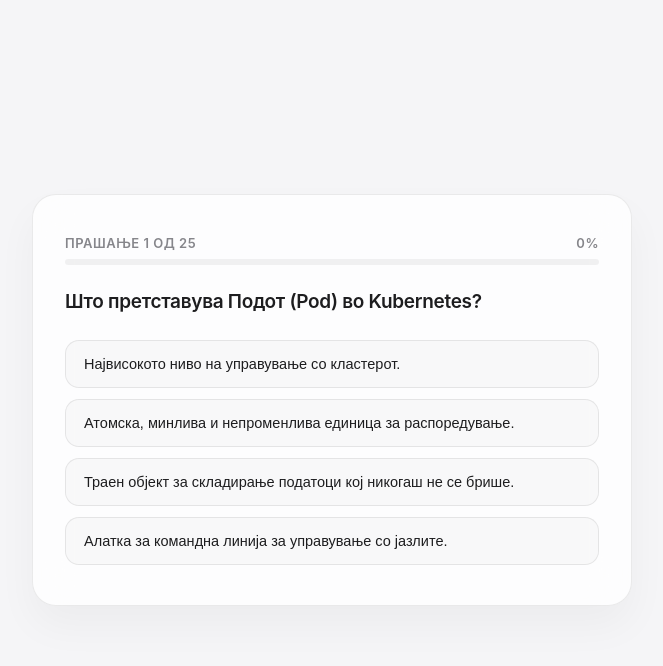
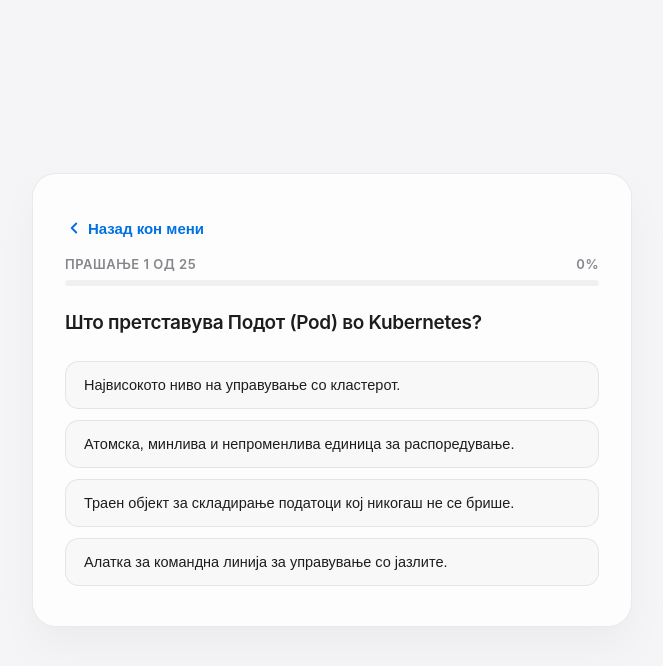
Before and after one commit to AmirOsman03/CI-CD-tests, a plain HTML site: page quiz.html in a window 1280 px wide. Both pictures are taken after a click on the element 640 px from the left and 316 px from the top of the page. Shown: the whole page, without its empty margins (308-971 px from the left). Drawn offline with Linux system fonts and the light colour scheme.

Commit message:
Add back button to quiz screen

```diff
--- a/quiz.html
+++ b/quiz.html
@@ -400,6 +400,26 @@
             margin-top: -4px;
         }
 
+        .back-btn {
+            background: none;
+            border: none;
+            color: var(--accent-blue);
+            font-size: 15px;
+            font-weight: 600;
+            cursor: pointer;
+            display: flex;
+            align-items: center;
+            gap: 5px;
+            padding: 5px 0;
+            margin-bottom: -10px;
+            align-self: flex-start;
+            transition: opacity 0.2s ease;
+        }
+
+        .back-btn:hover {
+            opacity: 0.7;
+        }
+
         @media (prefers-color-scheme: dark) {
             .grade-badge { background-color: rgba(255, 255, 255, 0.1); }
         }
@@ -450,6 +470,10 @@
     </div>
 
     <div class="card" id="quiz-card">
+        <button class="back-btn" onclick="backToMenuFromQuiz()">
+            <svg width="18" height="18" viewBox="0 0 24 24" fill="none" stroke="currentColor" stroke-width="2.5" stroke-linecap="round" stroke-linejoin="round"><polyline points="15 18 9 12 15 6"></polyline></svg>
+            Назад кон мени
+        </button>
         <div class="progress-container">
             <div class="progress-meta">
                 <span id="question-counter">Прашање 1 од 25</span>
@@ -816,6 +840,12 @@
         function backToMenu() {
             switchCard(resultsCard, welcomeCard);
         }
+
+        function backToMenuFromQuiz() {
+            if (confirm("Дали сте сигурни дека сакате да го прекинете квизот?")) {
+                switchCard(quizCard, welcomeCard);
+            }
+        }
     </script>
 </body>
 </html>
```
